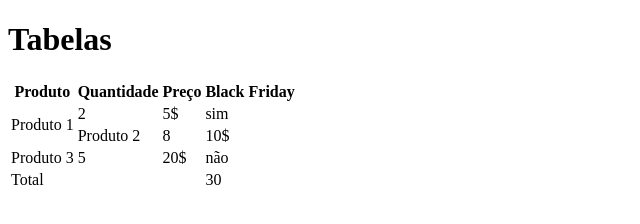
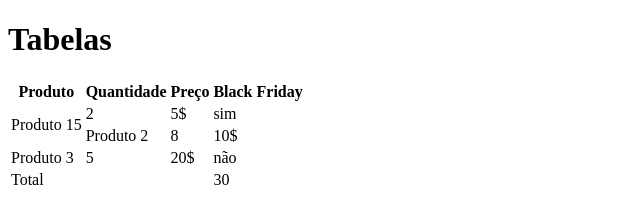
Before and after one commit to lago-caique/aula-tabela, a plain HTML site: page index.html in a window 1280 px wide. Shown: the whole page, without its empty margins (0-640 px from the left). Drawn offline with Linux system fonts and the light colour scheme.

Commit message:
trocado de produto 1 para produto 15

```diff
--- a/index.html
+++ b/index.html
@@ -21,7 +21,7 @@
         <!-- tbody estrutura o corpo da tabelas -->
         <tbody>
            <tr>
-            <td rowspan="2">Produto 1</td>
+            <td rowspan="2">Produto 15</td>
             <td>2</td>
             <td>5$</td>
             <td>sim</td>
```
